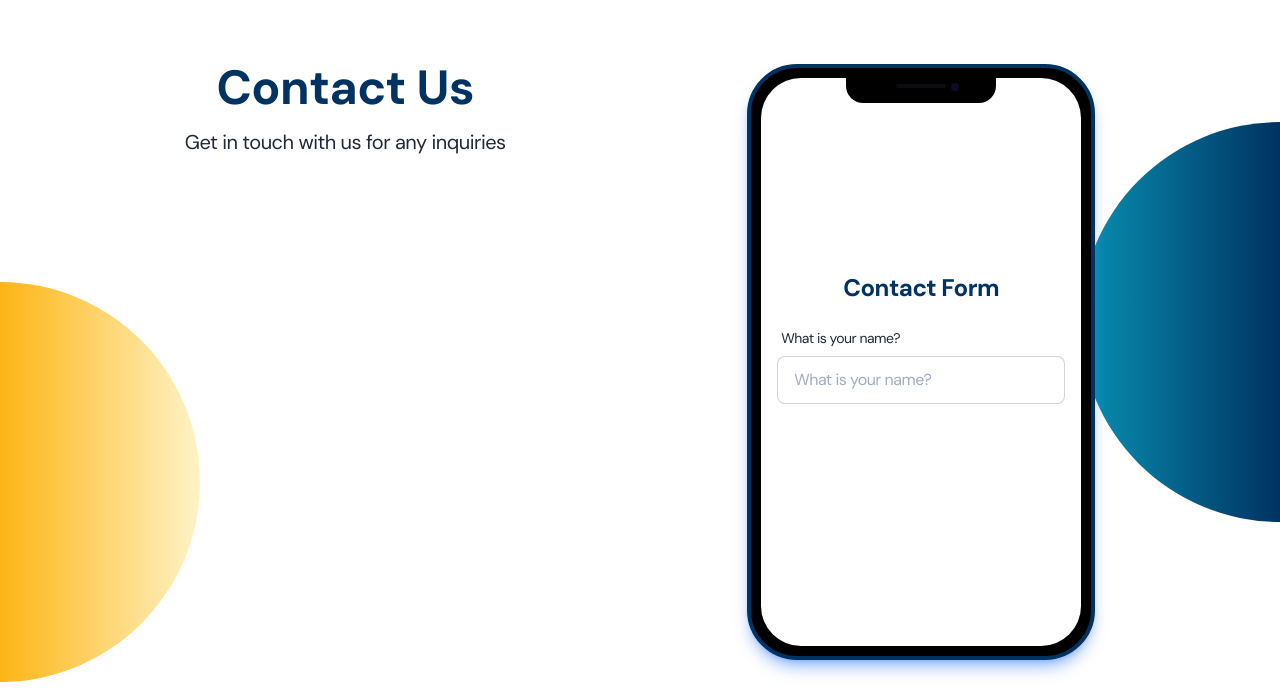
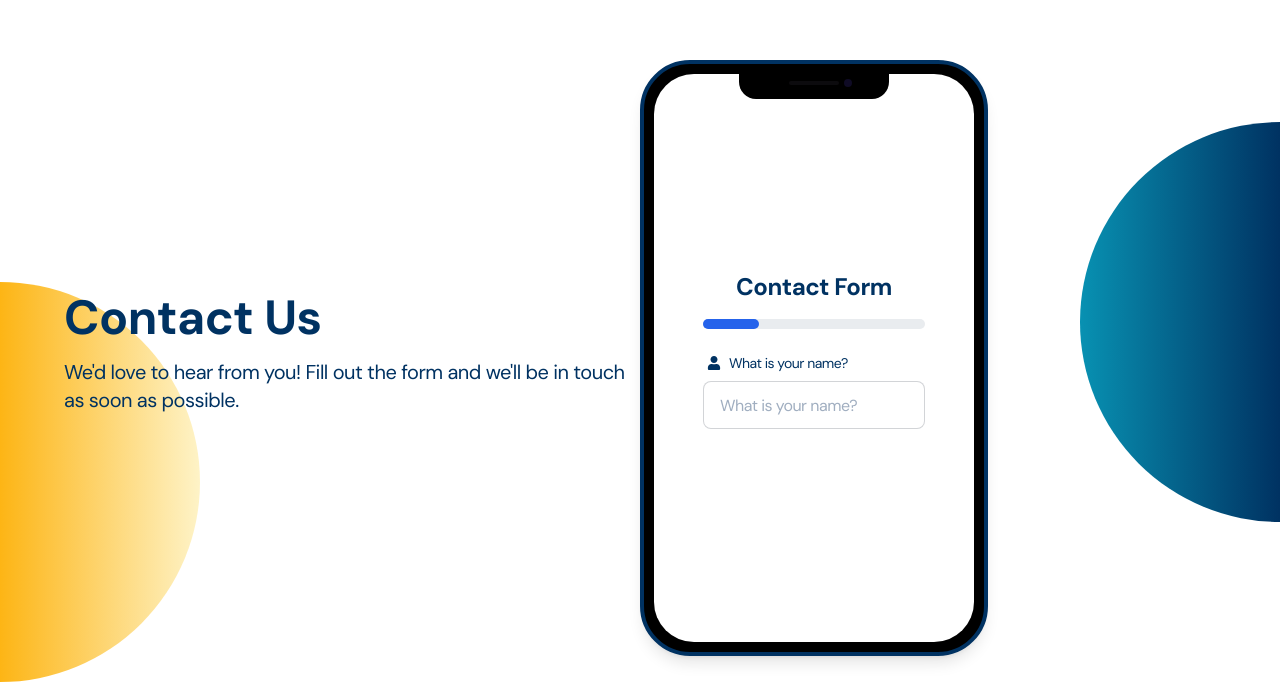
Before and after one commit to nctrnlman/client-cla-indonesia, a React (Vite) app: page / in a window 1280 px wide. Shown: the part 7065-7760 px from the top of the page. Built offline with nearby package versions, Linux system fonts and the light colour scheme.

Commit message:
update sequent form

```diff
--- a/src/components/legal-training/SequentialForm.jsx
+++ b/src/components/legal-training/SequentialForm.jsx
@@ -1,4 +1,6 @@
 import React, { useState, useRef, useEffect } from "react";
+import { motion, AnimatePresence } from "framer-motion";
+import { FaUser, FaEnvelope, FaPhone, FaPencilAlt } from "react-icons/fa";
 import LoadingSpinner from "../Loading/LoadingSpinner";
 
 function ContactUsSection() {
@@ -11,20 +13,20 @@ function ContactUsSection() {
   });
   const [isLoading, setIsLoading] = useState(false);
   const [showAlert, setShowAlert] = useState(false);
+  const [step, setStep] = useState(0);
   const formRef = useRef(null);
 
   const handleChange = (e) => {
     const { name, value } = e.target;
     setFormData((prevData) => ({ ...prevData, [name]: value }));
+    if (name === "name" && value !== "") setStep(1);
+    if (name === "email" && value !== "") setStep(2);
+    if (name === "phoneNumber" && value !== "") setStep(3);
   };
 
   const handleSubmit = async (e) => {
     e.preventDefault();
     setIsLoading(true);
-
-    const mailtoLink = `mailto:uzlahfirmansyah@gmail.com?subject=Contact Form Submission&body=Name: ${formData.name}%0D%0AEmail: ${formData.email}%0D%0APhone: ${formData.phoneCode}${formData.phoneNumber}%0D%0AMessage: ${formData.message}`;
-    window.open(mailtoLink, "_blank");
-
     await new Promise((resolve) => setTimeout(resolve, 2000));
     setIsLoading(false);
     setShowAlert(true);
@@ -37,6 +39,7 @@ function ContactUsSection() {
         phoneNumber: "",
         message: "",
       });
+      setStep(0);
     }, 3000);
   };
 
@@ -44,43 +47,65 @@ function ContactUsSection() {
     if (formRef.current) {
       formRef.current.scrollIntoView({ behavior: "smooth" });
     }
-  }, [formData.email, formData.phoneNumber]);
+  }, [step]);
 
-  const renderField = (name, type = "text", placeholder, showIf = true) => (
-    <div
-      className={`transition-all duration-500 ease-in-out w-full ${
-        showIf ? "max-h-40 opacity-100 mb-4" : "max-h-0 opacity-0 overflow-hidden"
-      }`}
+  const renderField = (
+    name,
+    type = "text",
+    placeholder,
+    icon,
+    showIf = true
+  ) => (
+    <AnimatePresence>
+      {showIf && (
+        <motion.div
+          initial={{ opacity: 0, y: 20 }}
+          animate={{ opacity: 1, y: 0 }}
+          exit={{ opacity: 0, y: -20 }}
+          transition={{ duration: 0.3 }}
+          className="w-full mb-4"
         >
           <label className="form-control w-full">
             <div className="label">
-          <span className="label-text">{placeholder}</span>
+              <span className="label-text flex items-center text-primary">
+                {icon}
+                <span className="ml-2">{placeholder}</span>
+              </span>
             </div>
             <input
               type={type}
               name={name}
               placeholder={placeholder}
-          className="input input-bordered w-full"
+              className="input input-bordered w-full transition-all duration-300 focus:ring-2 focus:ring-primary bg-white text-primary"
               value={formData[name]}
               onChange={handleChange}
             />
           </label>
-    </div>
+        </motion.div>
+      )}
+    </AnimatePresence>
   );
 
   const renderPhoneField = (showIf = true) => (
-    <div
-      className={`transition-all duration-500 ease-in-out w-full ${
-        showIf ? "max-h-40 opacity-100 mb-4" : "max-h-0 opacity-0 overflow-hidden"
-      }`}
+    <AnimatePresence>
+      {showIf && (
+        <motion.div
+          initial={{ opacity: 0, y: 20 }}
+          animate={{ opacity: 1, y: 0 }}
+          exit={{ opacity: 0, y: -20 }}
+          transition={{ duration: 0.3 }}
+          className="w-full mb-4"
         >
           <label className="form-control w-full">
             <div className="label">
-          <span className="label-text">What is your phone number?</span>
+              <span className="label-text flex items-center text-primary">
+                <FaPhone />
+                <span className="ml-2">What is your phone number?</span>
+              </span>
             </div>
             <div className="flex">
               <select
-            className="select select-bordered w-1/3 mr-2"
+                className="select select-bordered w-1/3 mr-2 bg-white text-primary"
                 name="phoneCode"
                 value={formData.phoneCode}
                 onChange={handleChange}
@@ -94,29 +119,40 @@ function ContactUsSection() {
                 type="tel"
                 name="phoneNumber"
                 placeholder="Phone number"
-            className="input input-bordered w-2/3"
+                className="input input-bordered w-2/3 transition-all duration-300 focus:ring-2 focus:ring-primary bg-white text-primary"
                 value={formData.phoneNumber}
                 onChange={handleChange}
               />
             </div>
           </label>
-    </div>
+        </motion.div>
+      )}
+    </AnimatePresence>
   );
 
   return (
-    <div className="flex justify-center items-center min-h-screen bg-darkBlue pt-20 px-4 relative">
-      <div className="w-full max-w-6xl flex flex-col lg:flex-row">
-        {/* Section hanya terlihat di desktop */}
-        <div className="hidden lg:flex card bg-transparent rounded-box grid flex-grow place-items-center p-8">
+    <div className="flex justify-center items-center min-h-screen bg-gradient-to-br  pt-20 px-4 relative transition-all duration-500">
+      <div className="w-full max-w-6xl flex flex-col lg:flex-row items-center">
+        <motion.div
+          initial={{ opacity: 0, x: -50 }}
+          animate={{ opacity: 1, x: 0 }}
+          transition={{ duration: 0.5 }}
+          className="lg:w-1/2 text-center lg:text-left mb-8 lg:mb-0"
+        >
           <h1 className="text-5xl font-bold text-primary mb-4">Contact Us</h1>
-          <p className="text-xl text-center mb-4">
-            Get in touch with us for any inquiries
+          <p className="text-xl text-primary mb-4">
+            We'd love to hear from you! Fill out the form and we'll be in touch
+            as soon as possible.
           </p>
-        </div>
+        </motion.div>
 
-        {/* Formulir kontak */}
-        <div className="card bg-transparent rounded-box grid flex-grow place-items-center p-8">
-          <div className="mockup-phone border-primary shadow-lg shadow-blue-500/50">
+        <motion.div
+          initial={{ opacity: 0, x: 50 }}
+          animate={{ opacity: 1, x: 0 }}
+          transition={{ duration: 0.5, delay: 0.2 }}
+          className="lg:w-1/2"
+        >
+          <div className="mockup-phone border-primary shadow-lg">
             <div className="camera"></div>
             <div className="display">
               <div className="artboard artboard-demo phone-1 overflow-y-auto bg-white">
@@ -124,47 +160,86 @@ function ContactUsSection() {
                   <h2 className="text-2xl font-bold text-center mb-4 text-primary">
                     Contact Form
                   </h2>
+                  <div className="w-full bg-gray-200 rounded-full h-2.5 mb-4">
+                    <div
+                      className="bg-blue-600 h-2.5 rounded-full"
+                      style={{ width: `${(step + 1) * 25}%` }}
+                    ></div>
+                  </div>
                   <form onSubmit={handleSubmit} className="space-y-4">
-                    {renderField("name", "text", "What is your name?")}
-                    {renderField("email", "email", "What is your email?", formData.name !== "")}
-                    {renderPhoneField(formData.email !== "")}
-                    <div
-                      className={`transition-all duration-500 ease-in-out w-full ${
-                        formData.phoneNumber !== "" ? "max-h-60 opacity-100 mb-4" : "max-h-0 opacity-0 overflow-hidden"
-                      }`}
+                    {renderField(
+                      "name",
+                      "text",
+                      "What is your name?",
+                      <FaUser className="text-primary" />
+                    )}
+                    {renderField(
+                      "email",
+                      "email",
+                      "What is your email?",
+                      <FaEnvelope className="text-primary" />,
+                      step >= 1
+                    )}
+                    {renderPhoneField(step >= 2)}
+                    <AnimatePresence>
+                      {step >= 3 && (
+                        <motion.div
+                          initial={{ opacity: 0, y: 20 }}
+                          animate={{ opacity: 1, y: 0 }}
+                          exit={{ opacity: 0, y: -20 }}
+                          transition={{ duration: 0.3 }}
+                          className="w-full mb-4"
                         >
                           <label className="form-control w-full">
                             <div className="label">
-                          <span className="label-text">Your message</span>
+                              <span className="label-text flex items-center text-primary">
+                                <FaPencilAlt className="text-primary" />
+                                <span className="ml-2">Your message</span>
+                              </span>
                             </div>
                             <textarea
-                          className="textarea textarea-bordered h-24 w-full"
+                              className="textarea textarea-bordered h-24 w-full transition-all duration-300 focus:ring-2 focus:ring-primary bg-white text-primary"
                               placeholder="Type your message here"
                               name="message"
                               value={formData.message}
                               onChange={handleChange}
                             ></textarea>
                           </label>
-                    </div>
+                        </motion.div>
+                      )}
+                    </AnimatePresence>
                     {formData.message && (
-                      <div className="flex justify-center">
-                        <button type="submit" className="btn btn-primary w-full">
+                      <motion.div
+                        initial={{ opacity: 0, y: 20 }}
+                        animate={{ opacity: 1, y: 0 }}
+                        className="flex justify-center"
+                      >
+                        <button
+                          type="submit"
+                          className="btn bg-secondary text-primary w-full hover:bg-primary hover:text-secondary border-secondary hover:border-secondary transition-all duration-300"
+                        >
                           Send
                         </button>
-                      </div>
+                      </motion.div>
                     )}
                   </form>
                 </div>
               </div>
             </div>
           </div>
-        </div>
+        </motion.div>
       </div>
 
       {isLoading && <LoadingSpinner />}
 
+      <AnimatePresence>
         {showAlert && (
-        <div className="fixed top-4 right-4 z-50 animate-slideIn">
+          <motion.div
+            initial={{ opacity: 0, y: -50 }}
+            animate={{ opacity: 1, y: 0 }}
+            exit={{ opacity: 0, y: -50 }}
+            className="fixed top-4 right-4 z-50"
+          >
             <div role="alert" className="alert alert-success shadow-lg">
               <svg
                 xmlns="http://www.w3.org/2000/svg"
@@ -181,8 +256,9 @@ function ContactUsSection() {
               </svg>
               <span>Your message has been sent!</span>
             </div>
-        </div>
+          </motion.div>
         )}
+      </AnimatePresence>
       <div className="half-circle-right"></div>
       <div className="half-circle-left"></div>
     </div>
```
Lines whose indentation alone changed are shown as unchanged.
